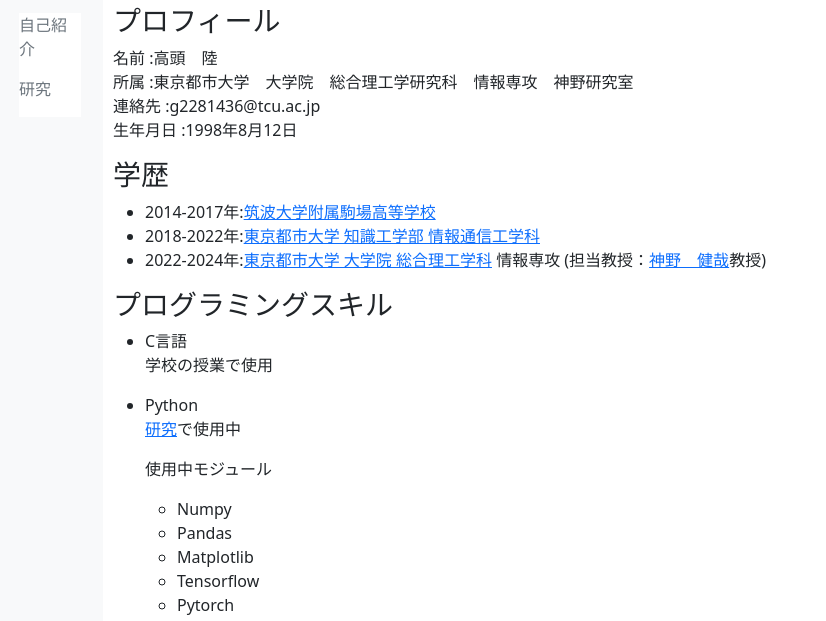
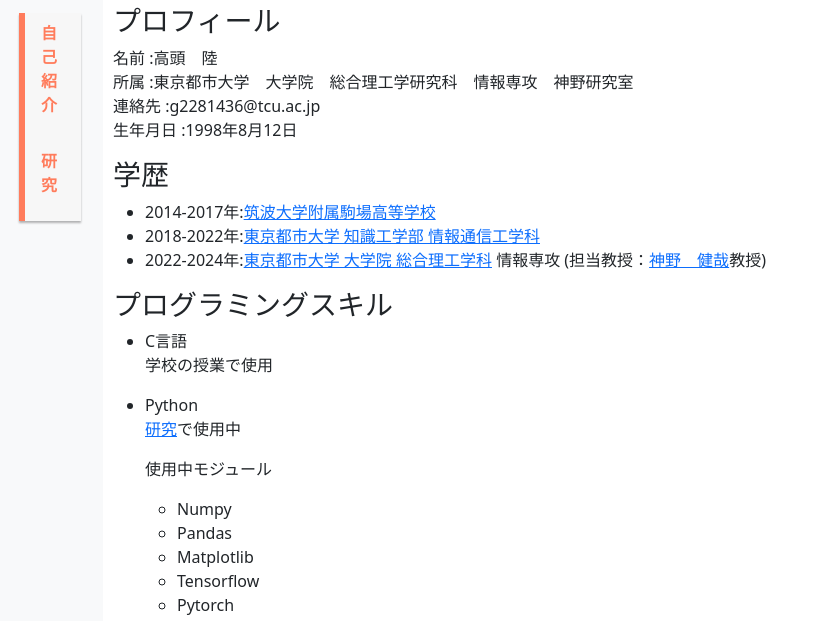
Before and after one commit to g2281436/g2281436.github.io, a plain HTML site: page index.html in a window 1280 px wide. Shown: the part 179-800 px from the top of the page, without its empty margins (0-826 px from the left). Drawn offline with nearby package versions, Linux system fonts and the light colour scheme; a small style sheet from the web is missing.

Commit message:
07181344

```diff
--- a/index.html
+++ b/index.html
@@ -18,10 +18,10 @@
                 <nav>
                     <ul class="nav flex-column">
                         <li class="nav-item">
-                            <a class="text-reset text-decoration-none" href="#about"><p>自己紹介</p></a>
+                            <a class="btn-sticky" href="#about"><p>自己紹介</p></a>
                         </li>
                         <li class="nav-item">
-                            <a class="text-reset text-decoration-none" href="#study"><p>研究</p></a>
+                            <a class="btn-sticky" href="#study"><p>研究</p></a>
                         </li>
                     </ul>
                 </nav>
```
